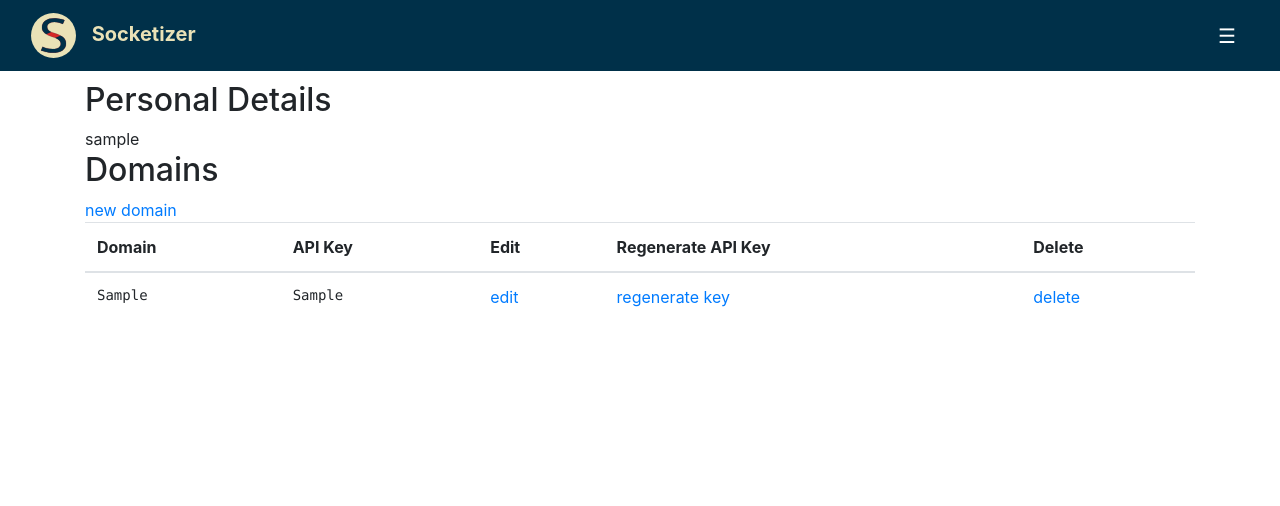
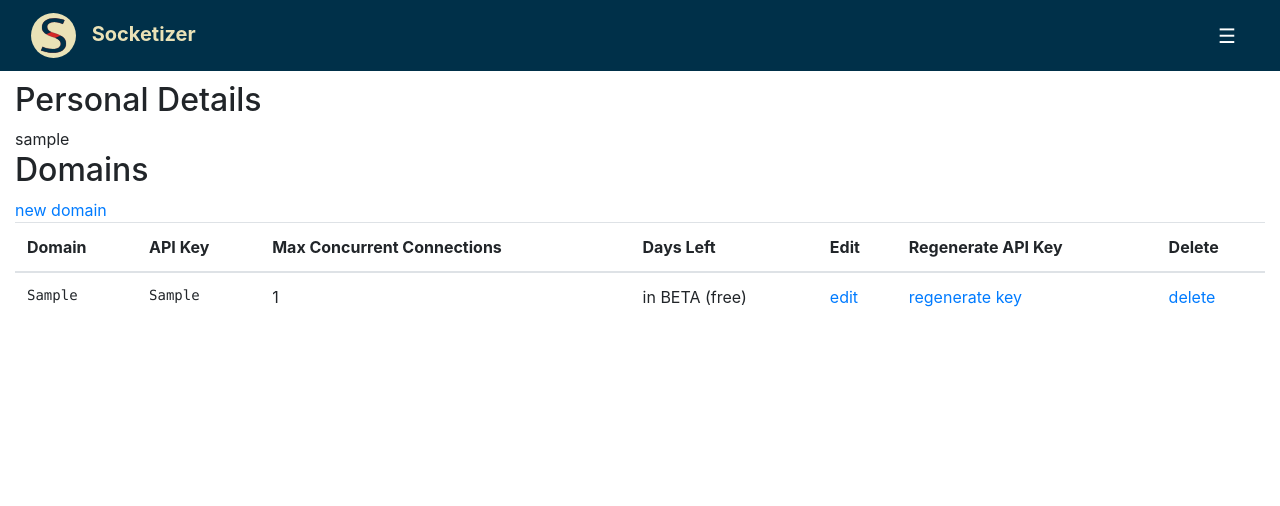
Before and after one commit to stef-k/socketizer, a Django app: a page that uses userprofiles/templates/userprofile.html in a window 1280 px wide. Shown: the top 506 px of the page. Run offline with Django 3.2, Linux system fonts and the light colour scheme; a user stored in the database is signed in; tables that the repository leaves empty hold one stand-in row (values such as "Sample post"); parts of the project's set-up code (start-up, migrations or seed data) failed here and were passed over; some libraries are stand-ins or nearby versions.

Commit message:
check and clean domain URL, admin models, form changes

```diff
--- a/mainsite/models.py
+++ b/mainsite/models.py
@@ -13,6 +13,8 @@ class Settings(models.Model):
     # do we give free keys?
     free_keys = models.BooleanField(default=False)
     in_beta = models.BooleanField(default=True)
+    # if yes we set some limits
+    max_concurrent_connections = models.IntegerField(default=100)
 
 
 class Domain(models.Model):
@@ -36,8 +38,6 @@ class Domain(models.Model):
     current_month_api_calls = models.IntegerField(default=0)
     # current connected sockets
     current_connections = models.IntegerField(default=0)
-    # Domain status last update
-    user_limits_last_update = models.DateTimeField(null=True)
 
     def generate_key(self):
         """Generates a new API key"""
@@ -48,9 +48,19 @@ class Domain(models.Model):
         return reverse('domain-detail', kwargs={'pk': self.pk})
 
     def save(self, *args, **kwargs):
-        # url = parse.urlparse(self.domain)
-        self.domain = parse.urlparse(self.domain)[1]
-        print(self.domain)
+
+        self.domain = parse.urlparse(self.domain)
+        if self.domain[1] != '':
+            self.domain = self.domain[1]
+        else:
+            self.domain = self.domain[2]
+        settings = Settings.objects.all().first()
+        # if its a newly created object
+        if self.pk is None:
+            if settings.in_beta:
+                self.max_concurrent_connections = \
+                    settings.max_concurrent_connections
+                self.free_key = True
         super(Domain, self).save(*args, **kwargs)
 
 
--- a/socketizer/urls.py
+++ b/socketizer/urls.py
@@ -17,13 +17,12 @@ from django.conf.urls import url, include
 from django.contrib import admin
 
 urlpatterns = [
+    # admin site
+    url(r'^admin/', admin.site.urls),
     # Allauth urls
     url(r'^accounts/', include('allauth.urls')),
     # Custom user profile (extends default User)
     url(r'^accounts/', include('userprofiles.urls')),
-    # admin site
-    url(r'^admin/', admin.site.urls),
-
     # mainsite
     url(r'^', include('mainsite.urls')),
 
--- a/userprofiles/templates/domain_form.html
+++ b/userprofiles/templates/domain_form.html
@@ -17,10 +17,10 @@
                                     <label for="domain"
                                            class="col-xs-12 col-md-4 form-control-label">Domain</label>
                                     <div class="col-xs-12 col-md-8">
-                                        <input type="url" class="form-control"
+                                        <input type="text" class="form-control"
                                                id="domain"
                                                name="domain"
-                                               placeholder="http://www.example.com"
+                                               placeholder="www.example.com"
                                                value="{{ form.domain.value|default_if_none:'' }}">
                                     </div>
                                 </div>
--- a/userprofiles/templates/userprofile.html
+++ b/userprofiles/templates/userprofile.html
@@ -1,6 +1,6 @@
 {% extends "base.html" %}
 {% block content %}
-    <div class="container">
+    <div class="container-fluid">
         <h1>Settings</h1>
         <hr>
         <h2>Personal Details</h2>
@@ -14,6 +14,8 @@
                     <tr>
                         <th>Domain</th>
                         <th>API Key</th>
+                        <th>Max Concurrent Connections</th>
+                        <th>Days Left</th>
                         <th>Edit</th>
                         <th>Regenerate API Key</th>
                         <th>Delete</th>
@@ -27,6 +29,14 @@
                             </td>
                             <td>
                                 <pre>{{ domain.api_key }}</pre>
+                            </td>
+                            <td>{{ domain.max_concurrent_connections }}</td>
+                            <td>
+                                {% if domain.free_key %}
+                                    in BETA (free)
+                                {% else %}
+                                    {{ domain.days_left }}
+                                {% endif %}
                             </td>
                             <td>
                                 <a href="{% url 'domain-update' domain.pk %}">edit</a>
--- a/userprofiles/views.py
+++ b/userprofiles/views.py
@@ -35,7 +35,7 @@ class DomainCreate(CreateView):
 @method_decorator(login_required, name='dispatch')
 class DomainUpdate(UpdateView):
     model = models.Domain
-    template_name = 'domain-add.html'
+    template_name = 'domain-update.html'
     success_url = 'profile'
     fields = ['domain']
 
```
Also changed, not shown: userprofiles/admin.py (+9 -2 lines).
